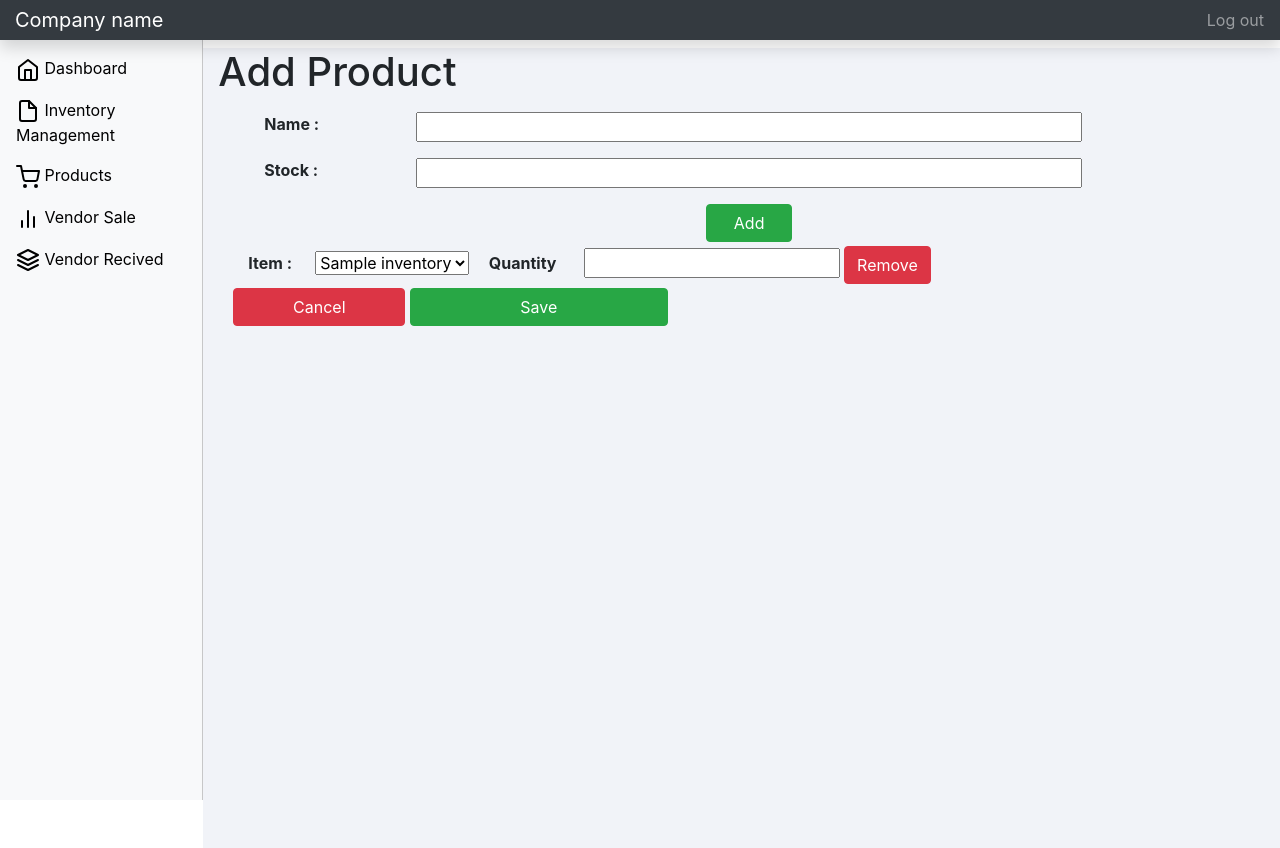
After one commit to itsDrac/twin-book, a Flask app: page /product/addpro in a window 1280 px wide. The commit adds this page. Run offline with Flask 2, Linux system fonts and the light colour scheme; a user stored in the database is signed in; tables that the repository leaves empty hold one stand-in row (values such as "Sample post"); some libraries are stand-ins or nearby versions.

Commit message:
Added Product Blueprint

```diff
--- a/app/inventory/templates/edit.html
+++ b/app/inventory/templates/edit.html
@@ -14,3 +14,6 @@
                 </div>
             </form>
 {% endblock body %}
+{% block script %}
+{{ super() }}
+{% endblock script %}
--- a/app/inventory/templates/inventory.html
+++ b/app/inventory/templates/inventory.html
@@ -109,3 +109,6 @@
 	</div>
 	</div>
 {% endblock body %}
+{% block script %}
+{{ super() }}
+{% endblock script %}
--- /dev/null
+++ b/app/product/__init__.py
@@ -0,0 +1,5 @@
+from flask import Blueprint
+
+pro = Blueprint('pro', __name__, template_folder = 'templates', static_folder='static')
+
+from . import routes
--- /dev/null
+++ b/app/product/forms.py
@@ -0,0 +1,13 @@
+from flask_wtf import FlaskForm
+from wtforms import StringField, SelectField, IntegerField, Form, FieldList, FormField, SubmitField
+from wtforms.validators import DataRequired
+
+class ItemQuantityForm(Form):
+    item_id = SelectField('Item', coerce=int,  validators=[DataRequired()])
+    quantity = IntegerField('Quantity', validators=[DataRequired()])
+
+class ProductForm(FlaskForm):
+    name = StringField('Name', validators=[DataRequired()])
+    item_quantity = FieldList(FormField(ItemQuantityForm), min_entries=1)
+    stock = IntegerField('Stock', validators=[DataRequired()])
+    submit = SubmitField('Save')
--- /dev/null
+++ b/app/product/routes.py
@@ -0,0 +1,37 @@
+from app.extinsions import db
+from app.product import pro
+from app.product.forms import ProductForm
+from app.models import Inventory, Product, QuantityPerItem
+from flask import render_template, redirect, url_for
+from flask_login import current_user, login_required
+
+@pro.route('/')
+def home():
+    products = Product.query.filter_by(company_id = current_user.id).all()
+    return render_template('proManag.html', products=products)
+
+@pro.route('/addpro', methods=['GET','POST'])
+def add():
+    form = ProductForm()
+    for field in form.item_quantity:
+        field.item_id.choices = [(i.id, i.name) for i in Inventory.query.filter_by(company_id = current_user.id).order_by('name')]
+    if form.validate_on_submit():
+        product = Product(name = form.name.data, company_id = current_user.id, stock = form.stock.data)
+        for item in form.item_quantity.data:
+            qpi = QuantityPerItem(inventory_id = item['item_id'], quantity = item['quantity'])
+            db.session.add(qpi)
+            product.items.append(qpi)
+        db.session.add(product)
+        db.session.commit()
+        return redirect(url_for('pro.home'))
+    return render_template('proAdd.html', form=form)
+
+@pro.route('/delete/<int:id>')
+def delete(id):
+    qpi = QuantityPerItem.query.filter_by(product_id = id).all()
+    for q in qpi:
+        db.session.delete(q)
+    product = Product.query.get(id)
+    db.session.delete(product)
+    db.session.commit()
+    return redirect(url_for('pro.home'))
--- /dev/null
+++ b/app/product/static/js/proadd.js
@@ -0,0 +1,83 @@
+/**
+ * Adjust the indices of form fields when removing items.
+ */
+  function adjustIndices(removedIndex) {
+      var $forms = $('.subform');
+
+      $forms.each(function(i) {
+          var $form = $(this);
+          var index = parseInt($form.data('index'));
+          var newIndex = index - 1;
+
+          if (index < removedIndex) {
+              // Skip
+              return true;
+          }
+
+          // Change ID in form itself
+          $form.attr('id', $form.attr('id').replace(index, newIndex));
+          $form.data('index', newIndex);
+
+          // Change IDs in form inputs
+          $form.find('input').each(function(j) {
+              var $item = $(this);
+              $item.attr('id', $item.attr('id').replace(index, newIndex));
+              $item.attr('name', $item.attr('name').replace(index, newIndex));
+          });
+      });
+  }
+
+  /**
+   * Remove a subform.
+   */
+  function removeForm() {
+      var $removedForm = $(this).closest('.subform');
+      var removedIndex = parseInt($removedForm.data('index'));
+
+      $removedForm.remove();
+
+      // Update indices
+      adjustIndices(removedIndex);
+  }
+
+  /**
+   * Add a new subform.
+   */
+  function addForm() {
+
+      // Get Last index
+      var $lastForm = $('.subform').last();
+
+      var newIndex = 0;
+
+      if ($lastForm.length > 0) {
+          newIndex = parseInt($lastForm.data('index')) + 1;
+      }
+
+      // Add elements
+      var $newForm = $lastForm.clone();
+
+      $newForm.attr('id', 'item_quantity-'+ newIndex);
+      $newForm.data('index', newIndex);
+
+      ['select','input'].forEach( (field) => {
+        let $item = $newForm.find(field)
+        let old_id = $item.attr('id').replace( /(^.+\D)(\d+)(\D.+$)/i,'$2');
+        $item.attr('id', $item.attr('id').replace(old_id, newIndex));
+        $item.attr('name', $item.attr('name').replace(old_id, newIndex));
+
+      });
+
+      // Append
+      $('#item-container').append($newForm);
+      $newForm.addClass('subform');
+      $newForm.removeClass('is-hidden');
+
+      $newForm.find('.remove').click(removeForm);
+  }
+
+
+  $(document).ready(function() {
+      $('#add').click(addForm);
+      $('.remove').click(removeForm);
+  });
--- /dev/null
+++ b/app/product/templates/proAdd.html
@@ -0,0 +1,34 @@
+{% from 'macros/forms.html' import render_field %}
+{% extends "layout.html" %}
+
+{% block body %}
+			<h1 class="m2 p2">Add Product</h1>
+			<form action="" method="post" class="container">
+            {{ form.hidden_tag() }}
+				<div class="row m-3">
+					<strong class="col-2">Name :&nbsp;</strong>
+                        {{ render_field(form.name, class='col-8') }}
+				</div>
+				<div class="row m-3">
+					<strong class="col-2">Stock :&nbsp;</strong>
+                    {{ render_field(form.stock ,class='col-8') }}
+				</div>
+                <div id="item-container">
+                <button type="button" id="add" class="btn btn-success col-1 mx-auto d-block"> Add </button>
+                {% for field in form.item_quantity %}
+                    <div id="item_quantity-{{ loop.index0 }}" class="subform my-1" data-index="{{ loop.index0 }}">
+                        <strong class="col-2">Item :&nbsp;</strong> {{ render_field(field.item_id) }}
+                        <strong class="col-2">Quantity &nbsp;</strong> {{ render_field(field.quantity) }}
+                        <a class="remove btn btn-danger" href="#">Remove</a>
+                    </div>
+                {% endfor %}
+                </div>
+                <a class="btn btn-danger col-2" href="{{ url_for('pro.home') }}">Cancel</a>
+                {{ render_field(form.submit, class='btn btn-success col-3') }}
+			</form>
+{% endblock body%}
+
+{% block script %}
+        {{ super() }}
+        <script src="{{ url_for('pro.static', filename='js/proadd.js') }}"></script>
+{% endblock %}
--- a/app/routes.py
+++ b/app/routes.py
@@ -6,11 +6,11 @@ from flask_login import login_user, current_user, logout_user, login_required
 from app import create_app
 app=create_app()
 
-@app.route('/promanag')
+#@app.route('/promanag')
 def promanag():
     return render_template('proManag.html')
 
-@app.route('/proadd')
+#@app.route('/proadd')
 def proadd():
     return render_template('proAdd.html')
 
--- a/app/templates/include/navbar.html
+++ b/app/templates/include/navbar.html
@@ -1,6 +1,6 @@
 
     <nav class="navbar navbar-dark fixed-top bg-dark flex-md-nowrap p-0 shadow">
-      <a class="navbar-brand col-sm-3 col-md-2 mr-0" href="#">Company name</a>
+    <a class="navbar-brand col-sm-3 col-md-2 mr-0" href="{{ url_for('comp.home') }}">Company name</a>
       <!-- <input class="form-control form-control-dark" type="text" placeholder="Search" aria-label="Search"> -->
       <ul class="navbar-nav px-3">
         <li class="nav-item text-nowrap">
@@ -13,7 +13,7 @@
 			<div class="sidebar-sticky">
 				<ul class="nav flex-column">
 				<li class="nav-item">
-					<a class="nav-link active" href="dashboard.html">
+                <a class="nav-link active" href="{{ url_for('comp.home') }}">
 					<svg xmlns="http://www.w3.org/2000/svg" width="24" height="24" viewBox="0 0 24 24" fill="none" stroke="currentColor" stroke-width="2" stroke-linecap="round" stroke-linejoin="round" class="feather feather-home"><path d="M3 9l9-7 9 7v11a2 2 0 0 1-2 2H5a2 2 0 0 1-2-2z"></path><polyline points="9 22 9 12 15 12 15 22"></polyline></svg>
 					Dashboard <span class="sr-only">(current)</span>
 					</a>
@@ -25,7 +25,7 @@
 					</a>
 				</li>
 				<li class="nav-item">
-                        <a class="nav-link" href="{{ url_for('promanag') }}">
+                        <a class="nav-link" href="{{ url_for('pro.home') }}">
 					<svg xmlns="http://www.w3.org/2000/svg" width="24" height="24" viewBox="0 0 24 24" fill="none" stroke="currentColor" stroke-width="2" stroke-linecap="round" stroke-linejoin="round" class="feather feather-shopping-cart"><circle cx="9" cy="21" r="1"></circle><circle cx="20" cy="21" r="1"></circle><path d="M1 1h4l2.68 13.39a2 2 0 0 0 2 1.61h9.72a2 2 0 0 0 2-1.61L23 6H6"></path></svg>
 					Products
 					</a>
```
Also changed, not shown: app/__init__.py (+5 -2 lines), app/models.py (+12 -0 lines), app/product/templates/proManag.html (renamed from app/templates/proManag.html, +10 -5 lines), app/templates/proAdd.html (deleted, +0 -21 lines), Database/database.db.
